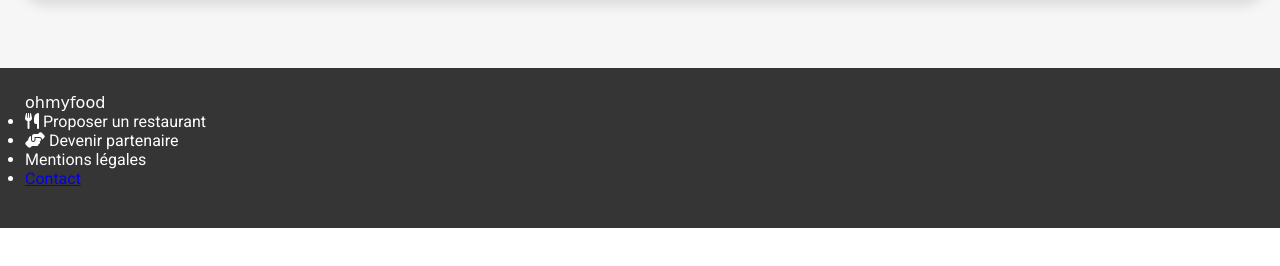
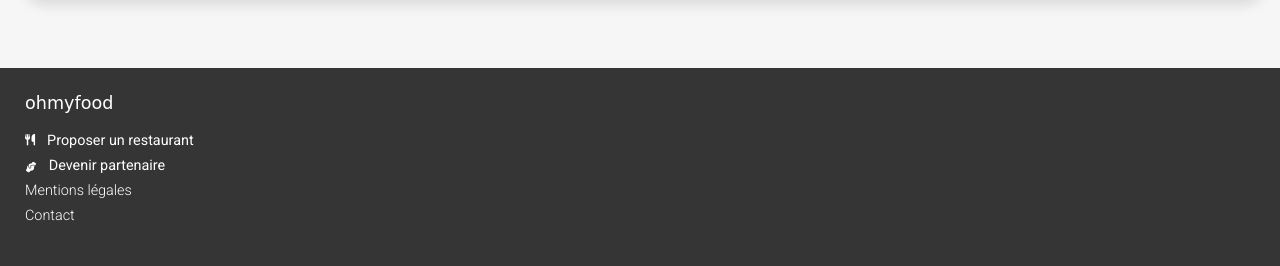
Before and after one commit to MarineFlora/MarineRapeneau_3_11062021, a website: page index.html in a window 1280 px wide. Shown: the part 1970-2236 px from the top of the page. Before the commit the page ends 2198 px from the top, so only its background shows below. Drawn offline with Linux system fonts and the light colour scheme; a web font is replaced by a local one.

Commit message:
mise en forme liste footer

```diff
--- a/index.html
+++ b/index.html
@@ -124,20 +124,20 @@
 
         <footer>
             <h4>ohmyfood</h4>
-            <ul>
-                <li>
-                    <i class="fas fa-utensils"></i>
+            <ul class="footer-links">
+                <li class="footer-links__element footer-links__element--bold">
+                    <i class="fas fa-utensils footer__icon"></i>
                     Proposer un restaurant
                 </li>
-                <li>
-                    <i class="fas fa-hands-helping"></i>
+                <li class="footer-links__element footer-links__element--bold">
+                    <i class="fas fa-hands-helping footer__icon footer__icon--rotate"></i>
                     Devenir partenaire
                 </li>
-                <li>
+                <li class="footer-links__element">
                     Mentions légales
                 </li>
-                <li>
-                    <a href="mailto:">Contact</a>
+                <li class="footer-links__element">
+                    <a class="footer__email" href="mailto:">Contact</a>
                 </li>
             </ul>
         </footer>
--- a/sass/base/_typography.scss
+++ b/sass/base/_typography.scss
@@ -16,4 +16,6 @@
 
 h4 {
     font-family: 'Shrikhand', cursive;
+    font-size: 1.1em;
+    padding-bottom: 15px;
 }
--- a/sass/layouts/_footer.scss
+++ b/sass/layouts/_footer.scss
@@ -4,3 +4,38 @@
     padding: map-get($padding-top, footer) map-get($paddingsLR, footer) map-get($padding-bottom, footer) map-get($paddingsLR, footer);
 
 }
+
+.footer-links {
+    list-style: none;
+    font-weight: 300;
+    font-size: 0.9em;
+
+    &__element{
+        padding: 4px 0;
+        display: flex;
+        align-items: center;
+        &--bold {
+            font-weight: 400;
+        }
+    }
+}
+
+ .footer__icon {
+        font-size: 0.8em;
+        padding-right: 12px;
+
+    &--rotate {
+        display:inline-block;
+       transform: rotate(-15deg);
+        font-size: 0.65em;
+
+
+        }
+
+}
+
+
+.footer__email {
+    text-decoration: none;
+    color: inherit;
+}
```
Also changed, not shown: css/style.css, 1 other file.
